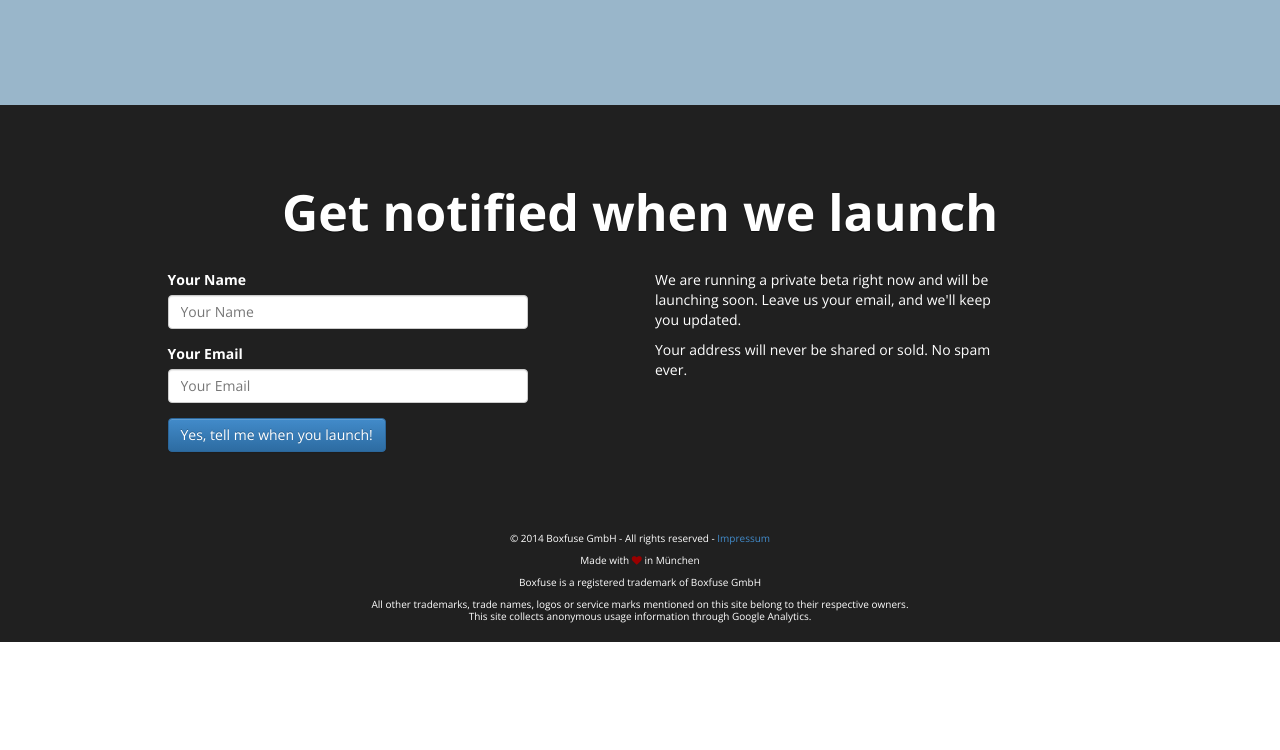
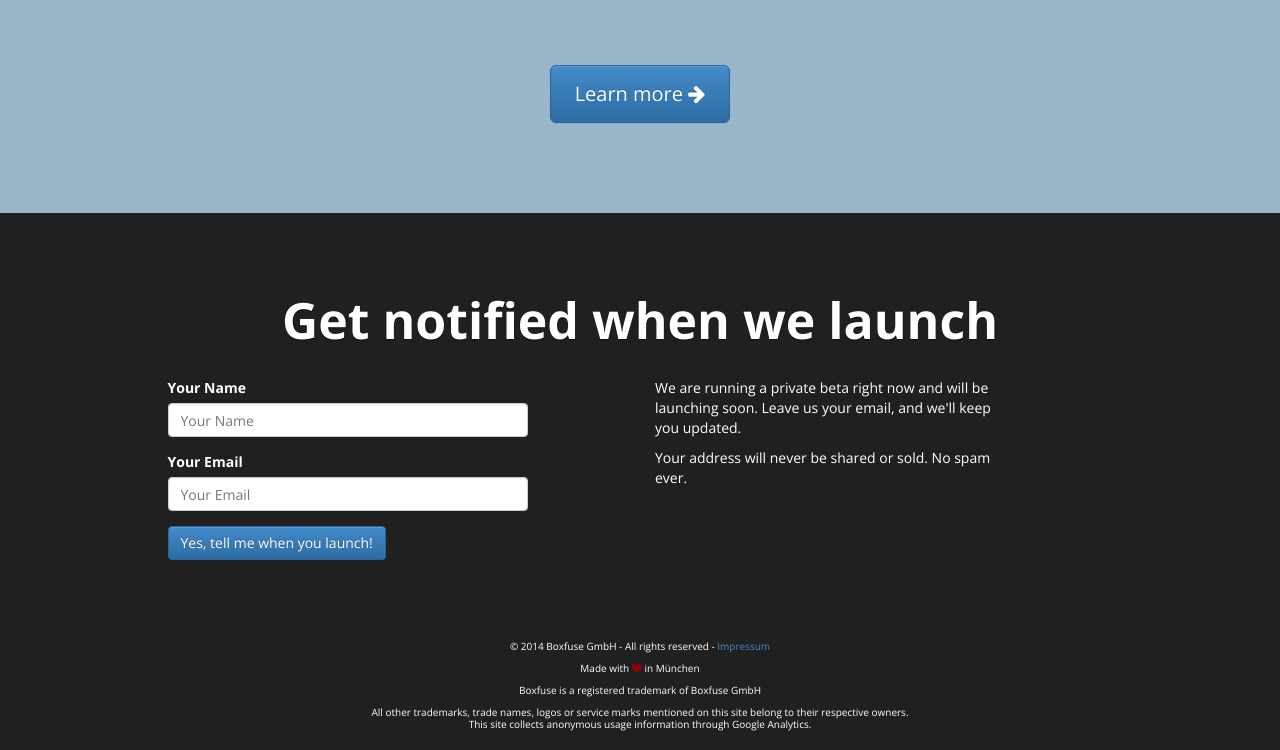
Before and after one commit to flyway/boxfuse.com, a Jekyll site: the page built from index.html, in a window 1280 px wide. Shown: the part 2152-2902 px from the top of the page. Built offline with Jekyll 4.4.1, drawn with Linux system fonts in a browser that asks for light colours; before the commit the page ends 2794 px from its top, so only the background shows below that.

Commit message:
Added second more visible learn more link

```diff
--- a/assets/css/main.css
+++ b/assets/css/main.css
@@ -516,3 +516,7 @@ pre.console {
     color: white;
     margin-bottom: 20px;
 }
+
+.text-center {
+    text-align: center;
+}
--- a/index.html
+++ b/index.html
@@ -14,7 +14,8 @@ tab: home
             <p>Fuse once, run anywhere.</p>
 
             <p>
-                <a href="#" data-section="#contact" class="btn btn-primary btn-large btn-jumbo scroller">Get notified when we
+                <a href="#" data-section="#contact" class="btn btn-primary btn-large btn-jumbo scroller">Get notified
+                    when we
                     launch <i class="fa fa-arrow-right"></i></a><br/>
             </p>
 
@@ -76,6 +77,9 @@ tab: home
                     <iframe id="screencast" width="854" height="480" src="//www.youtube.com/embed/Z5Yxq-0xJq0"
                             frameborder="0"
                             allowfullscreen></iframe>
+                </p>
+                <p class="text-center">
+                    <a href="/learn/why.html" class="btn btn-primary btn-large btn-jumbo">Learn more <i class="fa fa-arrow-right"></i></a><br/>
                 </p>
             </div>
         </div>
```
